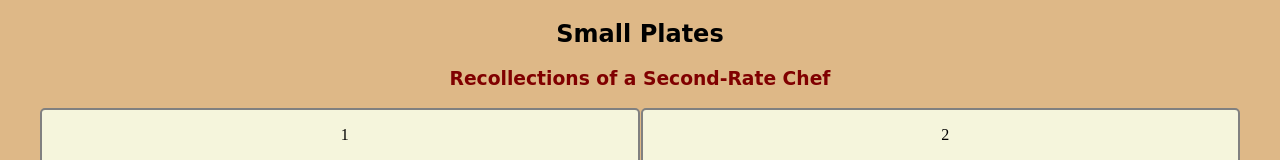
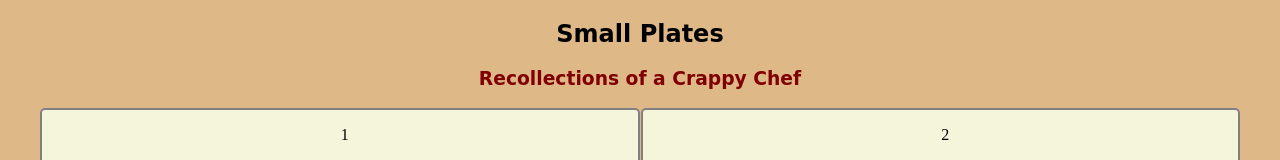
Before and after one commit to Cappielly/SmallPlates, a plain HTML site: page index.html in a window 1280 px wide. Shown: the top 160 px of the page. Drawn offline with Linux system fonts and the light colour scheme.

Commit message:
Update index.html

```diff
--- a/index.html
+++ b/index.html
@@ -14,7 +14,7 @@
   <div class="container">
     <header>
       <h2>Small Plates</h2>
-      <h3>Recollections of a Second-Rate Chef</h3>
+      <h3>Recollections of a Crappy Chef</h3>
     </header>
     <div class="main-area">
       <div class="content-area">
```
